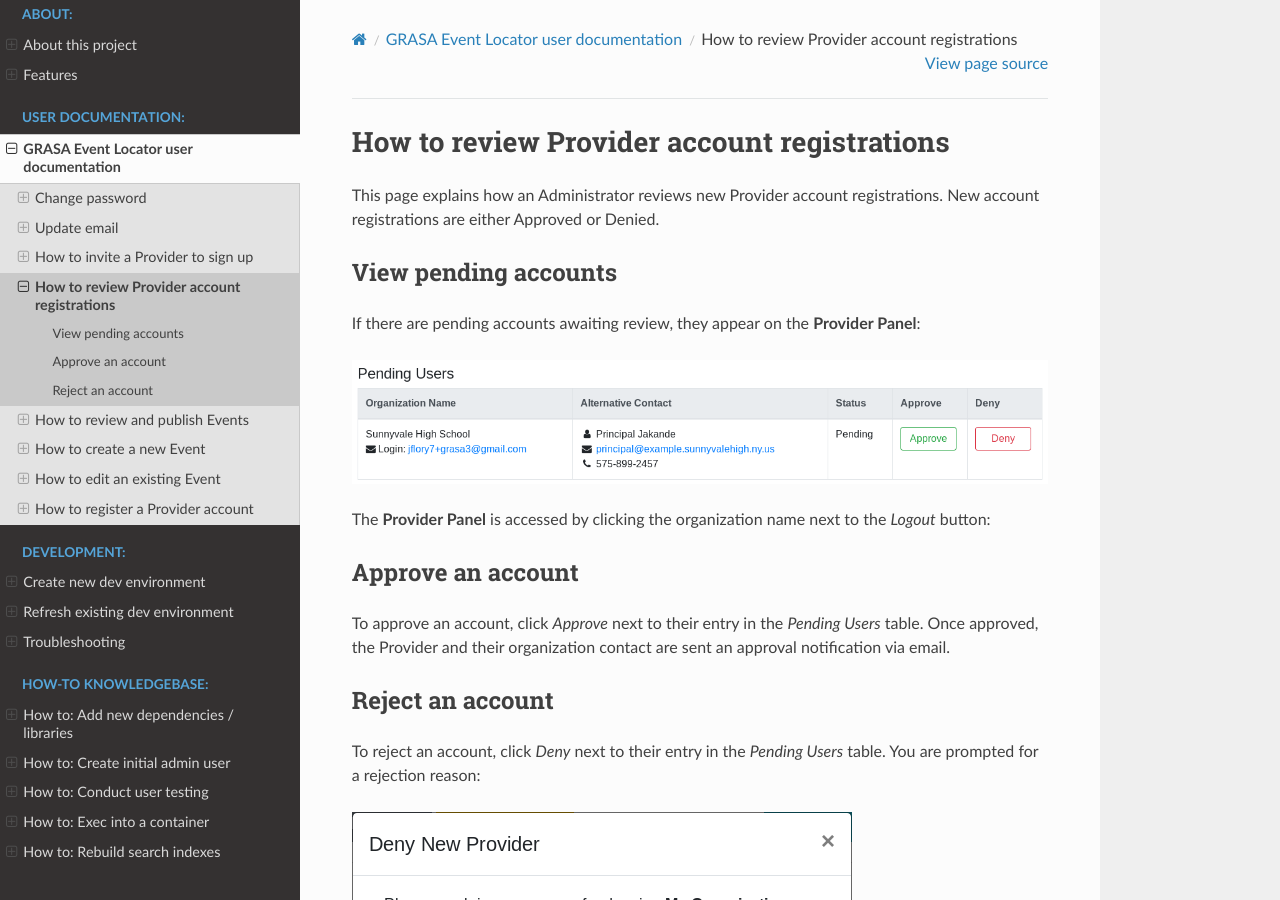
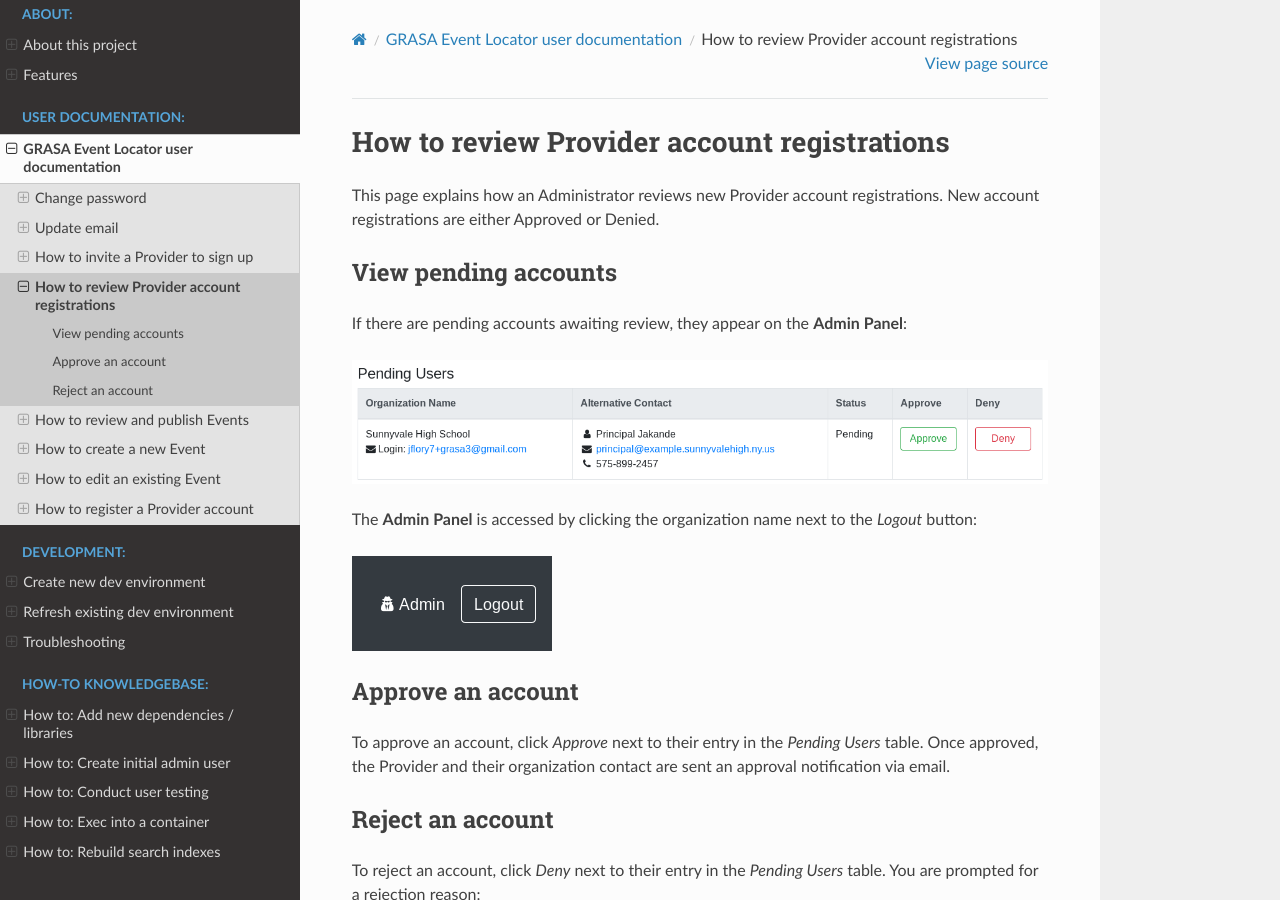
Before and after one commit to jwflory/django-rit-grasa, a Sphinx documentation site: the page built from docs/user/events/admin-review-account.md, in a window 1280 px wide and 900 px high. Built offline with Sphinx 7.4.7 and the Read the Docs theme 2.0.0, drawn with Linux system fonts in a browser that asks for light colours; formulas are drawn with MathJax 3.

Commit message:
Update admin-review-account.md (#220)
Update review account doc page to acknowledge admin panel and add screenshot.

```diff
--- a/docs/user/events/admin-review-account.md
+++ b/docs/user/events/admin-review-account.md
@@ -7,11 +7,13 @@ New account registrations are either Approved or Denied.
 
 ## View pending accounts
 
-If there are pending accounts awaiting review, they appear on the **Provider Panel**:
+If there are pending accounts awaiting review, they appear on the **Admin Panel**:
 
 ![Screenshot of a user pending review by an Administrator](../../_static/user/events/admin-review-pending-account.png "A user pending review by an Administrator")
 
-The **Provider Panel** is accessed by clicking the organization name next to the _Logout_ button:
+The **Admin Panel** is accessed by clicking the organization name next to the _Logout_ button:
+
+![Screenshot of buttons to access Admin Panel and logout](../../_static/user/events/admin-panel-logout.png "Screenshot of buttons to access Admin Panel and logout")
 
 
 ## Approve an account
```
